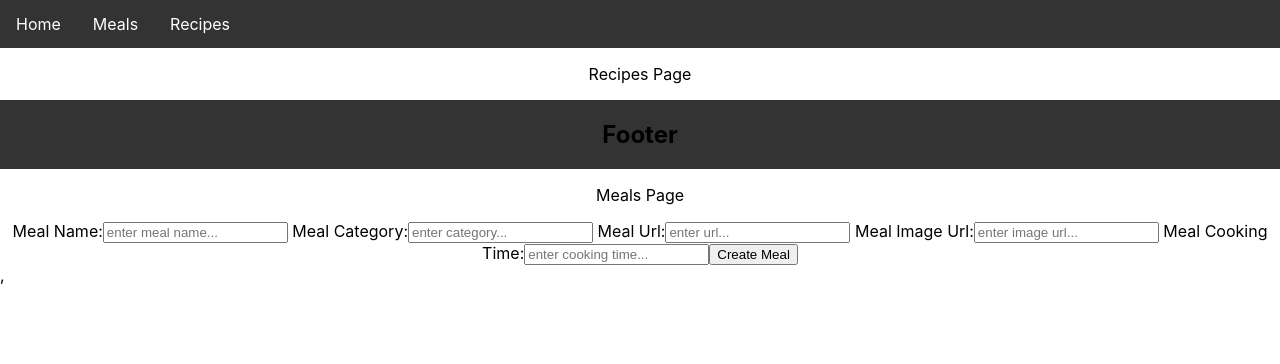
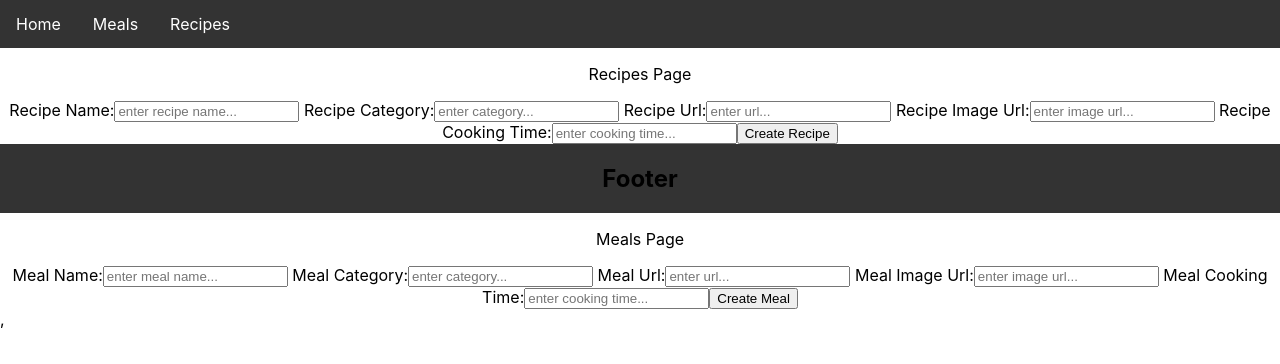
Before and after one commit to DevLuDaley/react_fe_mm, a React (Create React App) app: page /recipes in a window 1280 px wide. Shown: the top 364 px of the page. Built offline with nearby package versions, Linux system fonts and the light colour scheme; no server answers.

Commit message:
import && add new <recipeForm/> to <RecipesPage/>

```diff
--- a/src/containers/RecipesPage.js
+++ b/src/containers/RecipesPage.js
@@ -1,7 +1,9 @@
 import React, { Component } from 'react'
+// import './RecipesPage.css'
+// import '../App.css'
 // import fetchRecipes from '../actions/fetchRecipes'
 import RecipesList from '../components/RecipesList';
-// import NewRecipeForm from '../forms/NewRecipeForm';
+import NewRecipeForm from '../forms/NewRecipeForm';
 
 
 class RecipesPage extends Component {
@@ -17,9 +19,9 @@ class RecipesPage extends Component {
     render() {
         return (<>
         <p> Recipes Page</p>
-        {/* <NewRecipeForm recipes={this.props.recipes}/> */}
+        <NewRecipeForm recipes={this.props.recipes}/>
         <RecipesList recipes={this.props.recipes}/>
-        {console.log('🚀 ~ file: RecipesPage.js ~ line 22 ~ RecipesPage ~ render ~ this.props.recipes', this.props.recipes)}
+        {/* {console.log('🚀 ~ file: RecipesPage.js ~ line 22 ~ RecipesPage ~ render ~ this.props.recipes', this.props.recipes)} */}
          </>  );
     }
 }
```
